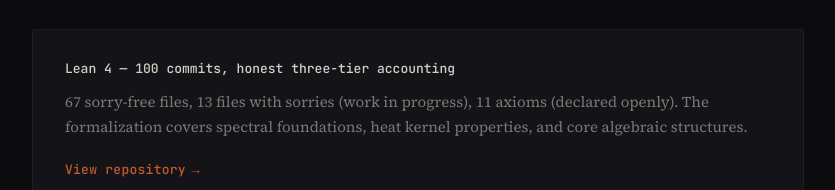
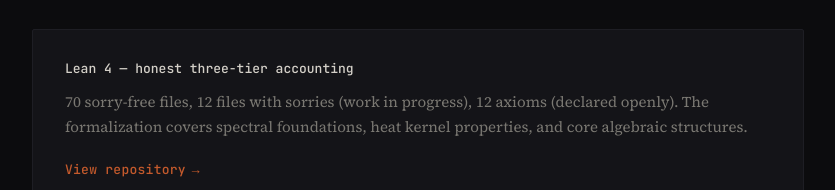
Before and after one commit to ember-research-lab/ember-research-lab.github.io, a plain HTML site: page index.html in a window 1280 px wide. Shown: the part 1959-2149 px from the top of the page, without its empty margins (222-1057 px from the left). Drawn offline with Linux system fonts and the light colour scheme.

Commit message:
docs: refresh Lean stats and drop commits tally
- Commit count removed (churn metric, not signal)
- Sorry-free / sorry / axiom counts updated to match current repo state
  (70 / 12 / 12 — verified against Spectral-Physics-Lean HEAD)

Co-Authored-By: Claude Opus 4.7 (1M context) <noreply@anthropic.com>

```diff
--- a/index.html
+++ b/index.html
@@ -657,9 +657,9 @@
     <div class="section-label">Formalization</div>
 
     <div class="lean-status">
-      <h4>Lean 4 — 100 commits, honest three-tier accounting</h4>
+      <h4>Lean 4 — honest three-tier accounting</h4>
       <p>
-        67 sorry-free files, 13 files with sorries (work in progress), 11 axioms (declared openly).
+        70 sorry-free files, 12 files with sorries (work in progress), 12 axioms (declared openly).
         The formalization covers spectral foundations, heat kernel properties, and core algebraic structures.
       </p>
       <a href="https://github.com/ember-research-lab/Spectral-Physics-Lean" class="link-arrow">View repository</a>
```
